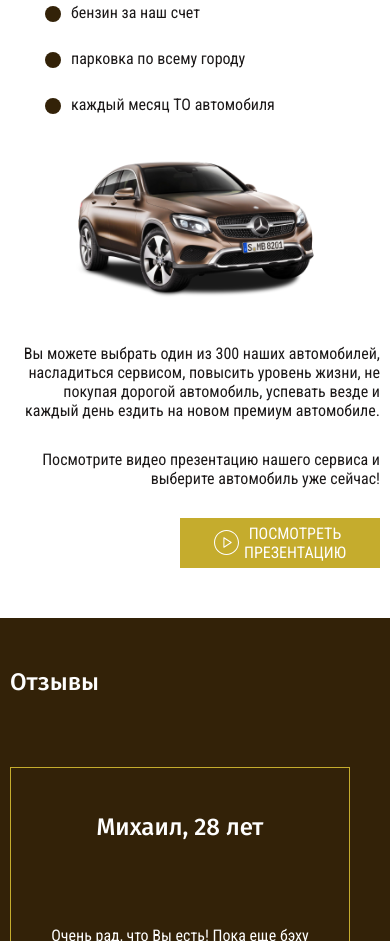
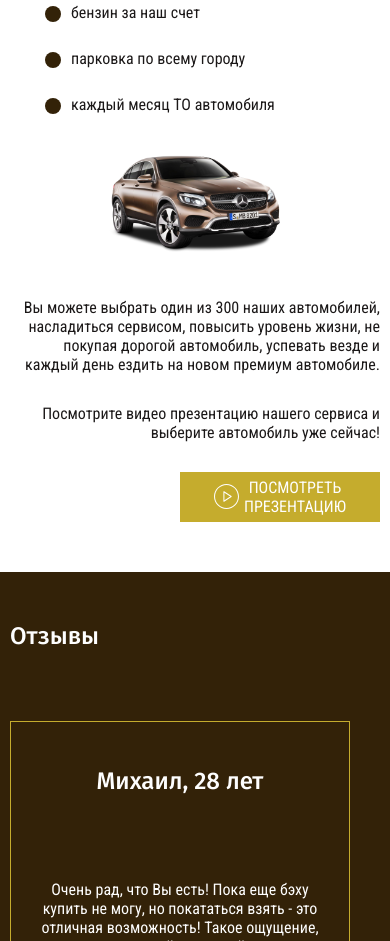
Before and after one commit to VladimirMakarof/Carshering, a plain HTML site: page index.html in a window 390 px wide. Shown: the part 3538-4479 px from the top of the page. Drawn offline with nearby package versions, Linux system fonts and the light colour scheme.

Commit message:
second
second

```diff
--- a/css/style.css
+++ b/css/style.css
@@ -423,7 +423,7 @@ body{
 }
 @media (max-width: 1250px){
 .benefits__images{
-	width: 50%;
+	width: 100%;
 }
 }
 @media (max-width: 1140px){
@@ -553,7 +553,7 @@ body{
 	padding-right: 0;
 }
 .benefits__images{
-	width: 70%;
+	width: 100%;
 }
 .benefits__list-item{
 	margin-right: 0;
--- a/index.html
+++ b/index.html
@@ -158,7 +158,7 @@
           <li class="benefits__list-item">парковка по всему городу</li>
           <li class="benefits__list-item">каждый месяц ТО автомобиля</li>
         </ul>
-        <img class="benefits__images" src="images/benefits.png" alt="">
+        <div style="width:50%"><img class="benefits__images" src="images/benefits.png" alt=""></div>
         <div class="benefits__content">
           <p class="benefits__text">Вы можете выбрать один из 300 наших автомобилей, насладиться сервисом, повысить уровень жизни, не покупая дорогой автомобиль, успевать везде и каждый день ездить на новом премиум автомобиле.
           </p>
```
